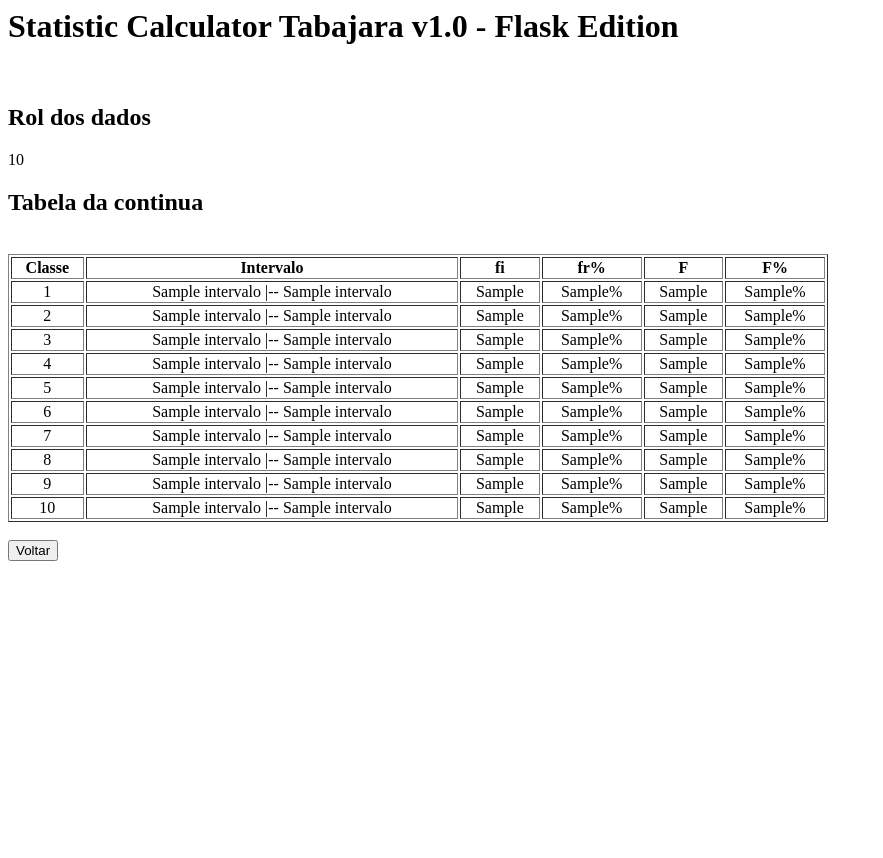
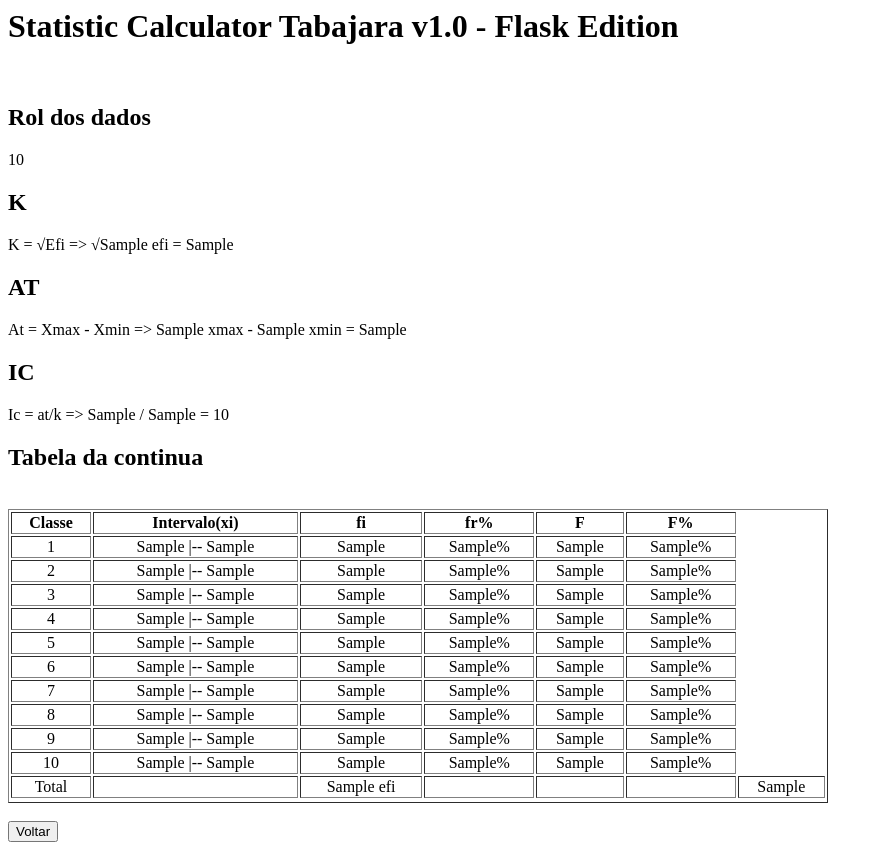
Before and after one commit to Danilo/statistic-calculator-tabajara, a Flask app: template templates/continua.html in a window 1280 px wide. Shown: the whole page, without its empty margins (0-883 px from the left). Before the commit the page ends 561 px from the top, so only its background shows below. Run offline with Flask 2, Linux system fonts and the light colour scheme; the template is opened without the code that fills it: most values are stand-ins (such as "Sample title", 1, 10 or a date in 2020).

Commit message:
Some changes on continua process. It's a snapshot commit :) ...

```diff
--- a/app.py
+++ b/app.py
@@ -49,12 +49,17 @@
 		elif request.form['form_id'] == 'continua':
 			dados_brutos = data_to_rol(request.form['dados'].encode('UTF8').split())
 			continua = Continua()
-			continua.indice = 8
-			continua.intervalo = [61, 71, 81, 91, 101, 111, 121, 131, 141]
-			continua.fi = [2, 5, 6, 10, 12, 18, 15, 02]
-			continua.fr = [2.86, 7.14, 8.57, 14.29, 17.14, 25.71, 21.43, 2.86]
-			continua.F = [2, 7, 13, 23, 35, 53, 68, 70]
-			continua.Fr = [2.86, 10.00, 18.57, 32.86, 50.00, 75.71, 97.14, 100.00]
+			continua.insert_fi(dados_brutos)
+			continua.insert_Efi(continua.fi)
+			continua.insert_at(dados_brutos)
+			continua.insert_k(dados_brutos, continua.Efi)
+			continua.get_intervalo(dados_brutos, continua.at, continua.k)
+			# continua.insert_new_fi(dados_brutos)
+			print "continua.xi %s" % continua.xi
+			print "continua.fi %s" %continua.fi
+			# continua.insert_fr(continua.fi, continua.Efi)
+			# continua.insert_F(continua.fi)
+			# continua.insert_Fr(continua.fr)
 			return render_template('continua.html', statistic=continua, rol=dados_brutos)
 		else:
 			return """
@@ -67,7 +72,7 @@
 	rol = []
 
 	for x in my_list:
-		rol.append(x)
+		rol.append(float(x))
 	rol.sort()
 	return rol
 
@@ -203,30 +208,31 @@
 		return moda
 
 
-
 class Continua(object):
 	indice = 0
-	at = 0
 	fi = []
-	k = 0
+	Efi = 0.0
+	xmax = 0.0
+	xmin = 0.0
+	at = 0.0
+	k = 0.0
+	xi = []
 	fr = []
 	F = []
 	Fr = []
 
 	def __init__(self):
 		self.indice = 0
-		self.at = 0
 		self.fi = []
-		self.k
+		self.xmax = 0
+		self.xmin = 0
+		self.at = 0.0
+		self.k = 0.0
+		self.Efi = 0.0
+		self.xi = []
 		self.fr = []
 		self.F = []
 		self.Fr = []
-
-	def insert_at(self, my_list):
-		at = 0
-		at = float(my_list[len(my_list)-1] - my_list[0])
-		self.at = at
-		return at
 
 	def insert_fi(self, my_list):
 		fi = []
@@ -240,31 +246,44 @@
 		self.fi = fi
 		return fi
 
-	def insert_k(self, my_list):
-		k = 0
-		total = 0.0
+	def insert_Efi(self, my_list):
+		Efi = 0.0
 
 		for x in my_list:
-			total += float(x)
-		k = round(math.sqrt(total))
+			Efi += int(x)
+
+		self.Efi = Efi
+		return Efi
+
+	def insert_at(self, my_list):
+		at = 0
+		at = float(my_list[len(my_list)-1]) - float(my_list[0])
+		self.at = at
+		self.xmax = float(my_list[len(my_list)-1])
+		self.xmin = float(my_list[0])
+		return at
+
+	def insert_k(self, my_list, Efi):
+		k = 0
+		k = round(math.sqrt(float(Efi)))
 		self.k = k
 		return k
 
-	def insert_xi(self, my_list, at, k):
+	def get_intervalo(self, my_list, at, k):
 		xi = []
-
-		ic = round(at / int(math.sqrt(k)))
+		ic = round(float(at) / float(k))
 		xi.append(my_list[0])
 
-		for x in range(int(math.sqrt(k))):
+		for x in range(int(k)):
 			if x != my_list[0]:
-				xi.append(int(xi[len(xi) - 1] + ic))
+				xi.append(int(xi[len(xi) - 1]) + float(ic))
 
 		self.xi = xi
 		return xi
 
 
+
 if __name__ == '__main__':
 	port = int(os.environ.get('PORT', 5000))
-	# app.run(debug=True)
-	app.run(host='0.0.0.0', port=port)
+	app.run(debug=True)
+	# app.run(host='0.0.0.0', port=port)
--- a/templates/continua.html
+++ b/templates/continua.html
@@ -10,27 +10,45 @@
 			{{ rol[x]|int }}
 		{% endfor %}
 		<br/>
+		<h2>K</h2>
+		K = √Efi => √{{ statistic.Efi }} = {{ statistic.k }}
+		<br/>
+		<h2>AT</h2>
+		At = Xmax - Xmin => {{statistic.xmax}} - {{statistic.xmin}} = {{ statistic.at }}
+		<br/>
+		<h2>IC</h2>
+		Ic = at/k => {{ statistic.at }} / {{ statistic.k }} = {{ (statistic.at / statistic.k)|round }}
+		<br/>
 		<h2>Tabela da continua</h2>
 		<br/>
 		<table border="1" style="width:820px;">
 			<tr>
 				<th>Classe</th>
-				<th>Intervalo</th>
+				<th>Intervalo(xi)</th>
 				<th>fi</th>
 				<th>fr%</th>
 				<th>F</th>
 				<th>F%</th>
 			</tr>
-			{% for x in range(statistic.indice) %}
+			{% for x in range((statistic.k)|int) %}
 			<tr align="center">
 				<td>{{ x+1 }}</th>
-				<td>{{ statistic.intervalo[x] }} |-- {{ statistic.intervalo[x+1] }}</td>
+				<td>{{ statistic.xi[x] }} |-- {{ statistic.xi[x+1] }}</td>
 				<td>{{ statistic.fi[x] }}</td>
 				<td>{{ statistic.fr[x] }}%</td>
 				<td>{{ statistic.F[x] }}</td>
 				<td>{{ statistic.Fr[x] }}%</td>
 			</tr>
 			{% endfor %}
+			<tr align="center">
+				<td>Total</td>
+				<td> </td>
+				<td>{{ statistic.Efi }}</td>
+				<td> </td>
+				<td> </td>
+				<td> </td>
+				<td>{{ (statistic.Exi_fi) }}</td>
+			<tr>
 		</table>
 		<br/>
 		<form name="form_id" method="GET" action="/">
```
Also changed, not shown: tests/app_tests.py (+7 -4 lines).
